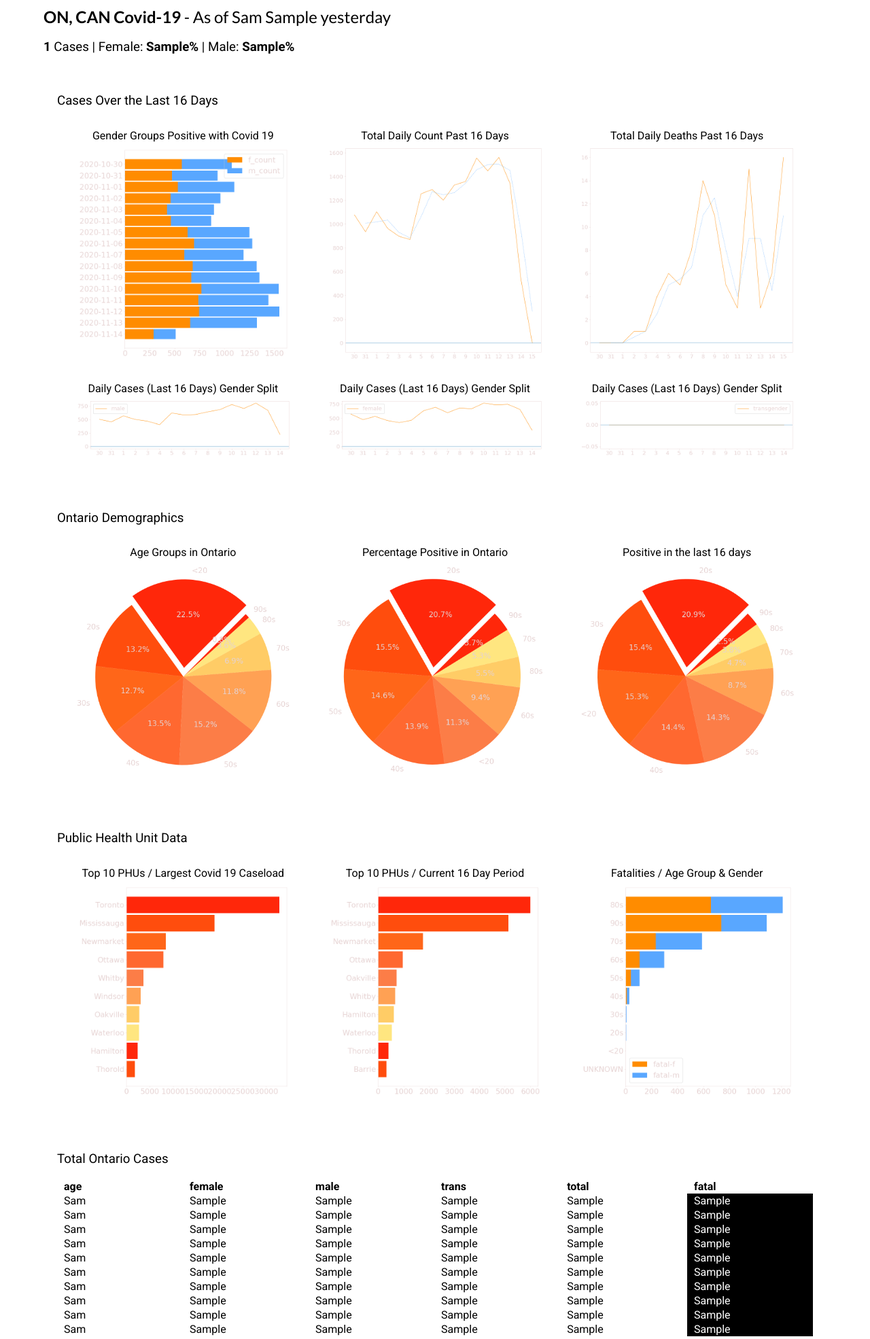
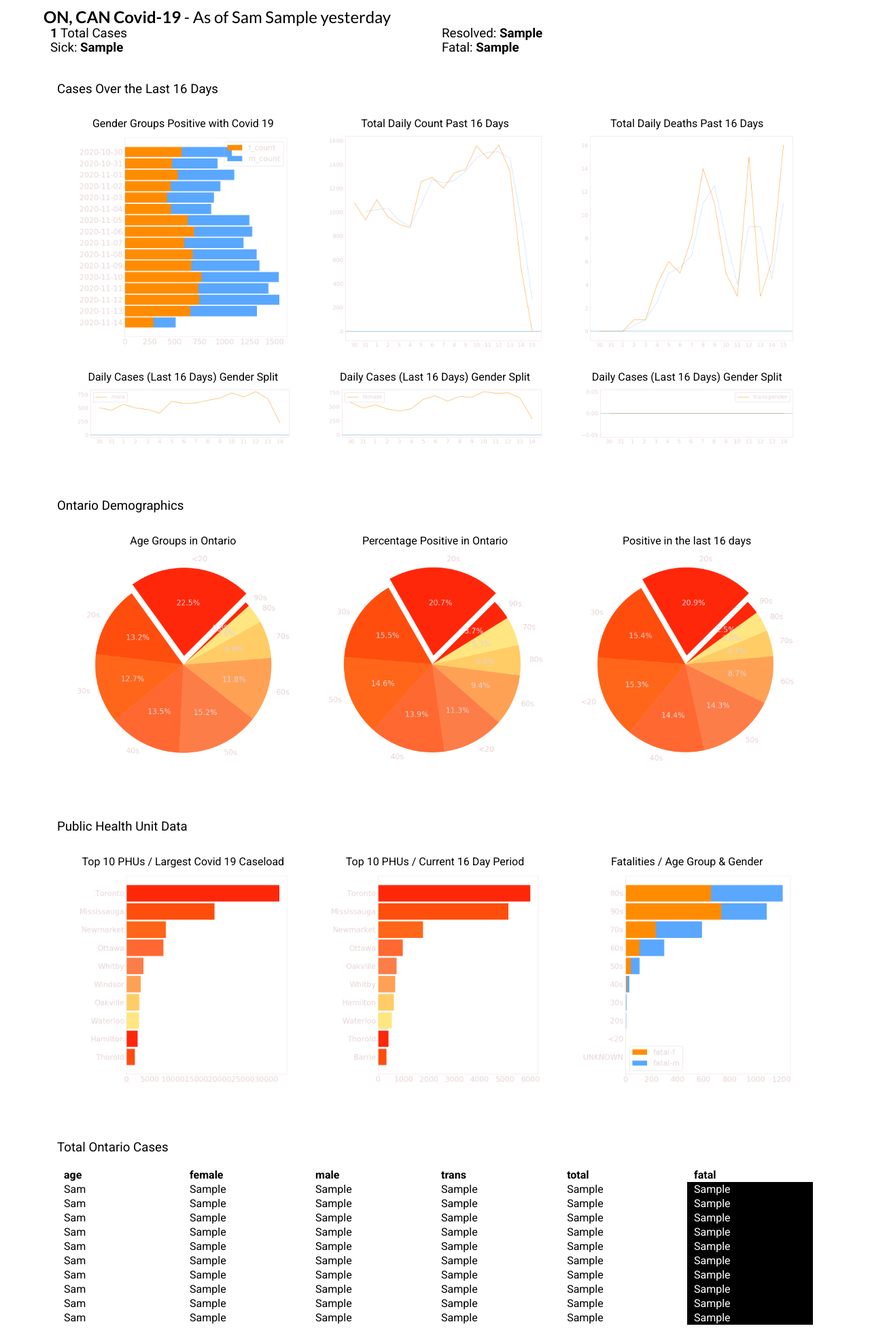
Before and after one commit to tamccullough/covon, a Flask app: template templates/co-index.html in a window 1280 px wide. Shown: the top 1970 px of the page at 68% size. Run offline with Flask 2, Linux system fonts and the light colour scheme; the template is opened without the code that fills it: most values are stand-ins (such as "Sample title", 1, 10 or a date in 2020); parts of the project's set-up code (start-up, migrations or seed data) failed here and were passed over.

Commit message:
added case information to the top

```diff
--- a/main.py
+++ b/main.py
@@ -70,7 +70,7 @@ def index():
 
     return render_template('co-index.html',
     day = day, weekday = weekday, month = month, yesterday = yesterday, last_month = last_month,
-    infected = infected, gender_groups = gender_groups, on_cases = on_cases,
+    infected = infected, outcomes = outcomes, gender_groups = gender_groups, on_cases = on_cases,
     resolved = resolved, fatal = fatal, active = active, total_cases = total_cases,
     theme = theme)
 
--- a/templates/co-index.html
+++ b/templates/co-index.html
@@ -7,7 +7,16 @@
     <!-- Header -->
     <div class="mobile" style="border-radius: 0.5rem;">
       <h2 style="display: inline;"><b>ON, CAN Covid-19</b></h2><h2 class="{{ theme }}-t-red" style="display: inline;"> - As of {{ last_month[0:3] }} {{ yesterday }}</h2>
-      <h3 class="{{ theme }}-t-blue"><b class="bold">{{ total_cases }}</b> Cases | Female: <b>{{ gender_groups.at[0,'pop%'] }}%</b> | Male: <b>{{ gender_groups.at[1,'pop%'] }}%</b></h3>
+      <table>
+        <tr>
+          <td><h3 class=" {{ theme }}-t-blue" style="display: inline;"><b>{{ total_cases }}</b></h3><h3 class="{{ theme }}-t-red" style="display: inline;"> Total Cases</h3></td>
+          <td><h3 class=" {{ theme }}-t-blue" style="display: inline;">Resolved: </h3><h3 class="{{ theme }}-t-red" style="display: inline;"><b>{{ outcomes.at[0,'count'] }}</b></h3></td>
+        </tr>
+        <tr>
+          <td><h3 class=" {{ theme }}-t-blue" style="display: inline;">Sick: </h3><h3 class="{{ theme }}-t-red" style="display: inline;"><b>{{ outcomes.at[1,'count'] }}</b></h3></td>
+          <td><h3 class=" {{ theme }}-t-blue" style="display: inline;">Fatal: </h3><h3 class="{{ theme }}-t-red" style="display: inline;"><b>{{ outcomes.at[2,'count'] }}</b></h3></td>
+        </tr>
+      </table>
     </div>
 
     <div class="desktop" style="border-radius: 0.5rem; line-height: 0.25em;">
@@ -16,8 +25,9 @@
       <table>
         <tr>
           <td><h2 class=" {{ theme }}-t-blue" style="display: inline;"><b>{{ total_cases }}</b></h2><h2 class="{{ theme }}-t-red" style="display: inline;"> Total Cases</h2></td>
-          <td><h2 class=" {{ theme }}-t-blue" style="display: inline;">Female Cases: </h2><h2 class="{{ theme }}-t-red" style="display: inline;"><b>{{ gender_groups.at[0,'pop%'] }}%</b></h2></td>
-          <td><h2 class=" {{ theme }}-t-blue" style="display: inline;">Male Cases: </h2><h2 class="{{ theme }}-t-red" style="display: inline;"><b>{{ gender_groups.at[1,'pop%'] }}%</b></h2></td>
+          <td><h2 class=" {{ theme }}-t-blue" style="display: inline;">Resolved: </h2><h2 class="{{ theme }}-t-red" style="display: inline;"><b>{{ outcomes.at[0,'count'] }}</b></h2></td>
+          <td><h2 class=" {{ theme }}-t-blue" style="display: inline;">Sick: </h2><h2 class="{{ theme }}-t-red" style="display: inline;"><b>{{ outcomes.at[1,'count'] }}</b></h2></td>
+          <td><h2 class=" {{ theme }}-t-blue" style="display: inline;">Fatal: </h2><h2 class="{{ theme }}-t-red" style="display: inline;"><b>{{ outcomes.at[2,'count'] }}</b></h2></td>
         </tr>
       </table>
     </div>
```
